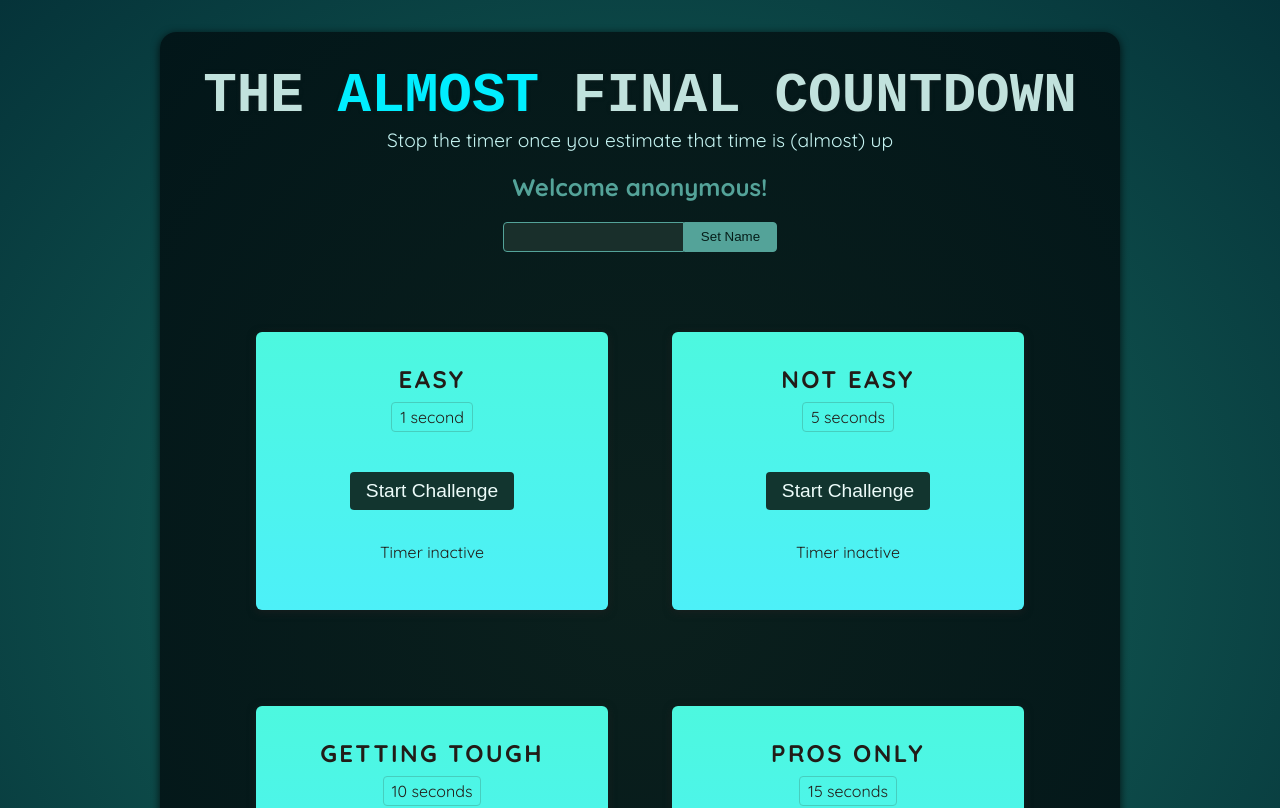
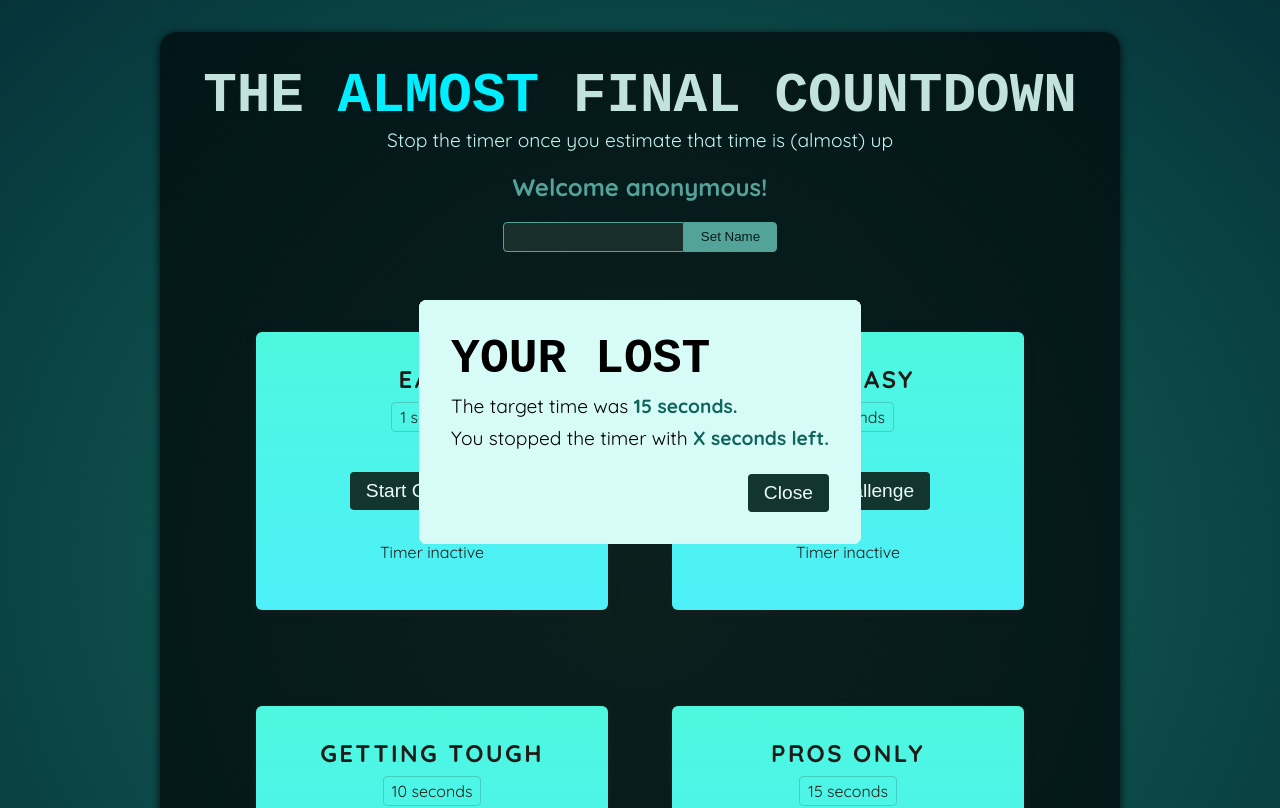
Before and after one commit to yunjeongg/REACT_STUDY20240612, a React (Create React App) app: page / in a window 1280 px wide. Shown: the top 808 px of the page. Built offline with nearby package versions, Linux system fonts and the light colour scheme; a web font is replaced by a local one.

Commit message:
# 61. 기본저장 (THE ALMOST FINAL COUNTDOWN  02)

```diff
--- /dev/null
+++ b/src/components/Ref/ResultModal.js
@@ -0,0 +1,19 @@
+import React from 'react';
+
+const ResultModal = ({result, targetTime}) => {
+
+  // dialog 태그
+  // https://developer.mozilla.org/ko/docs/Web/HTML/Element/dialog
+  return (
+    <dialog className="result-modal" open>
+      <h2>Your {result}</h2>
+      <p>The target time was <strong>{targetTime} seconds.</strong></p>
+      <p>You stopped the timer with <strong>X seconds left.</strong></p>
+      <form method="dialog">
+        <button>Close</button>
+      </form>
+    </dialog>
+  );
+};
+
+export default ResultModal;
--- a/src/components/Ref/TimerChallenge.js
+++ b/src/components/Ref/TimerChallenge.js
@@ -1,4 +1,5 @@
 import React, { useRef, useState } from 'react';
+import ResultModal from './ResultModal';
 
 // let timer; // setTimeout 의 참조변수, 위치 전역으로 이동!
 
@@ -37,9 +38,10 @@
   }
 
   return (
+    <>
+      <ResultModal targetTime={targetTime} result="lost" />
       <section className="challenge">
         <h2>{title}</h2>
-      {timerExpired && <p>You lost!</p>}
         <p className="challenge-time">
           {targetTime} second{targetTime > 1 ? 's' : ''}
         </p>
@@ -52,6 +54,7 @@
           {timerStarted ? 'Time is running...' : 'Timer inactive'}
         </p>
       </section>
+    </>
   );
 };
 
```
Lines whose indentation alone changed are shown as unchanged.
